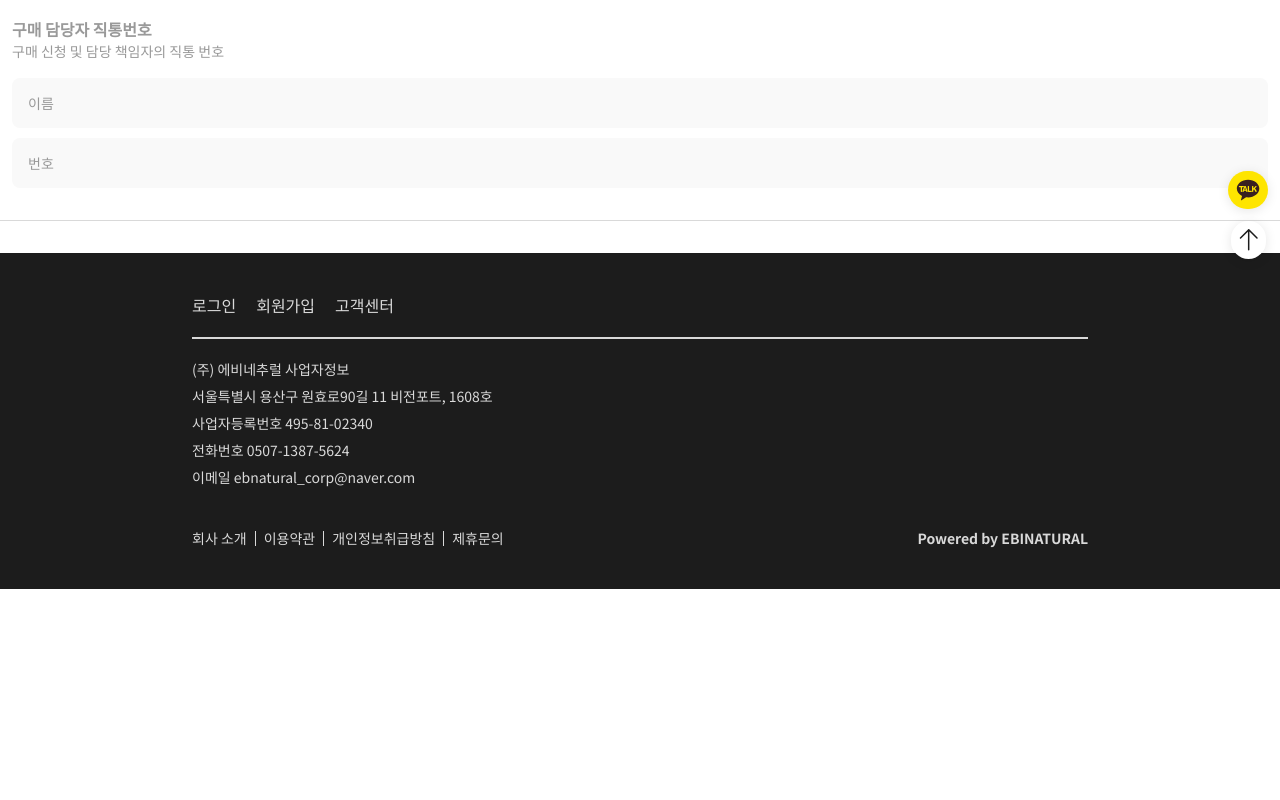
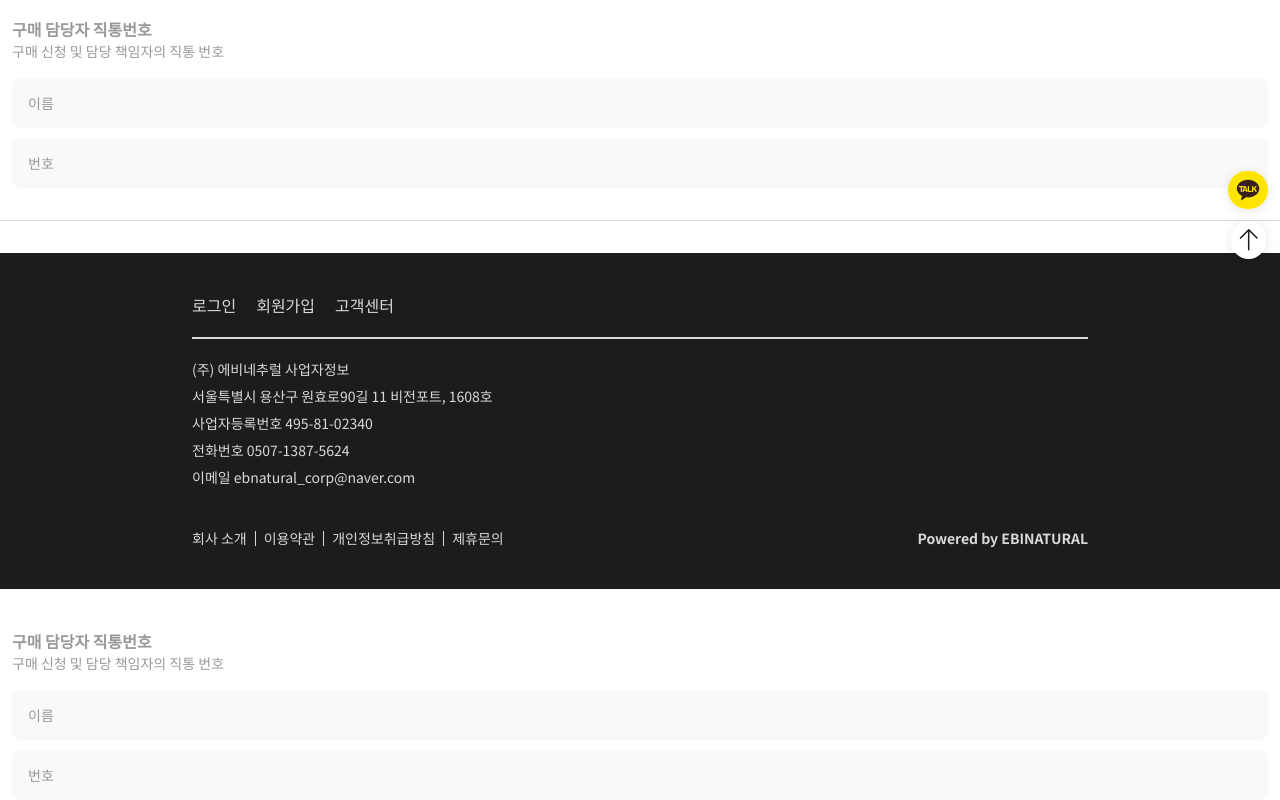
Before and after one commit to Muhan-Company/bizcurator-ecommerce, a Next.js app: page /request/manufacture in a window 1280 px wide. Shown: the part 529-1329 px from the top of the page. Before the commit the page ends 1118 px from the top, so only its background shows below. Built offline with nearby package versions, Linux system fonts and the light colour scheme.

Commit message:
fix: Notification 컴포넌트 위치를 root level로 변경 - Issue #55

```diff
--- a/components/Toasters/Notification.tsx
+++ b/components/Toasters/Notification.tsx
@@ -12,7 +12,7 @@ export default function Notification() {
           width: '351px',
           height: '68px',
           backgroundColor: '#FFFFFF',
-          borderRadius: '8px 8px 0px 0px',
+          borderRadius: '8px',
           boxShadow: '0px 0px 40px rgba(0, 0, 0, 0.08)',
           color: '#1C1C1C',
           fontWeight: '400',
--- a/components/request/MyInfo.tsx
+++ b/components/request/MyInfo.tsx
@@ -1,5 +1,4 @@
 import { toast } from 'react-hot-toast';
-import Notification from '../Toasters/Notification';
 
 export default function MyInfo() {
   const notify = () => toast('수정은 마이페이지에서 가능합니다.');
@@ -12,7 +11,6 @@ export default function MyInfo() {
         <h3 className="my-info">이름</h3>
         <h3 className="my-info">번호</h3>
       </section>
-      <Notification />
     </div>
   );
 }
--- a/pages/_app.tsx
+++ b/pages/_app.tsx
@@ -2,6 +2,7 @@ import '@/styles/globals.css';
 import type { AppProps } from 'next/app';
 import { QueryClient, QueryClientProvider } from '@tanstack/react-query';
 import { RecoilRoot } from 'recoil';
+import Notification from '@/components/Toasters/Notification';
 
 const queryClient = new QueryClient();
 
@@ -10,6 +11,7 @@ export default function App({ Component, pageProps }: AppProps) {
     <QueryClientProvider client={queryClient}>
       <RecoilRoot>
         <Component {...pageProps} />
+        <Notification />
       </RecoilRoot>
     </QueryClientProvider>
   );
--- a/pages/request/manufacture/index.tsx
+++ b/pages/request/manufacture/index.tsx
@@ -16,6 +16,7 @@ export default function Manufacture() {
       <div className="h-[1px] bg-gray_02 my-8"></div>
       <Footer />
       <NavBar />
+      <MyInfo />
     </Layout>
   );
 }
```
